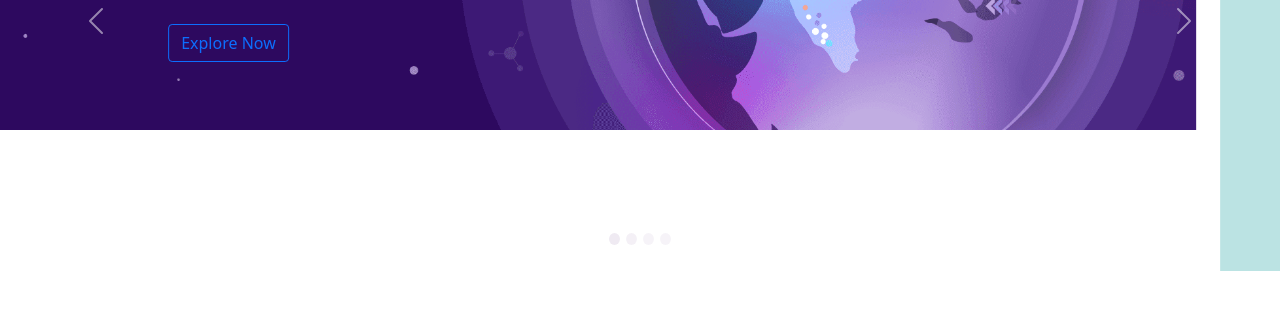
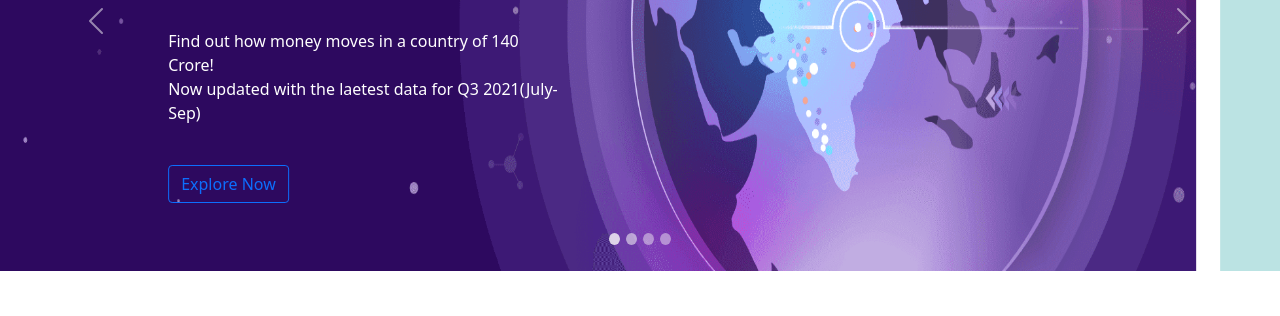
Before and after one commit to amreeth/PhonePe, a plain HTML site: page index.html in a window 1280 px wide. Shown: the part 310-626 px from the top of the page. Drawn offline with nearby package versions, Linux system fonts and the light colour scheme.

Commit message:
2nd commit

```diff
--- a/index.html
+++ b/index.html
@@ -45,7 +45,7 @@
           </div>
           <div class="carousel-inner c">
             <div class="carousel-item col-xs-12 active object-fit: cover">
-              <img  src="images/center4.png" class="d-block w-100 container-fluid "alt="...">
+              <img style="height: 31.25rem;" src="images/center4.png" class="d-block w-100 container-fluid "alt="...">
               <div class="carousel-caption d-none d-md-block p-5">
                 <div class="text-start w-50 mt-5">
                     <h1>PhonePe<span class="text-primary">Pluse</span></h1>
--- a/style.css
+++ b/style.css
@@ -29,6 +29,3 @@ video {
     height: 1px;
     background-color: #979797;
   }
-  .carousel-item{
-
-  }
```
